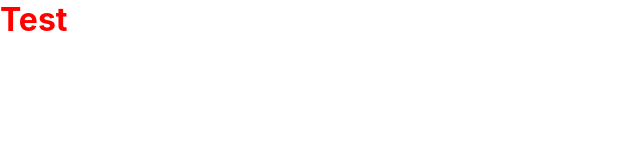
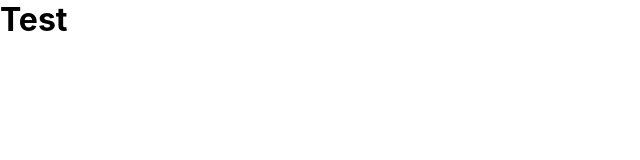
Before and after one commit to loreleim/propa, a React (Create React App) app: page / in a window 1280 px wide. Shown: the top 160 px of the page, without its empty margins (0-640 px from the left). Built offline with nearby package versions, Linux system fonts and the light colour scheme.

Commit message:
remove variables test

```diff
--- a/src/style/index.scss
+++ b/src/style/index.scss
@@ -5,7 +5,3 @@
   padding: 0;
   box-sizing: border-box;
 }
-
-h1 {
-  color: red;
-}
```
